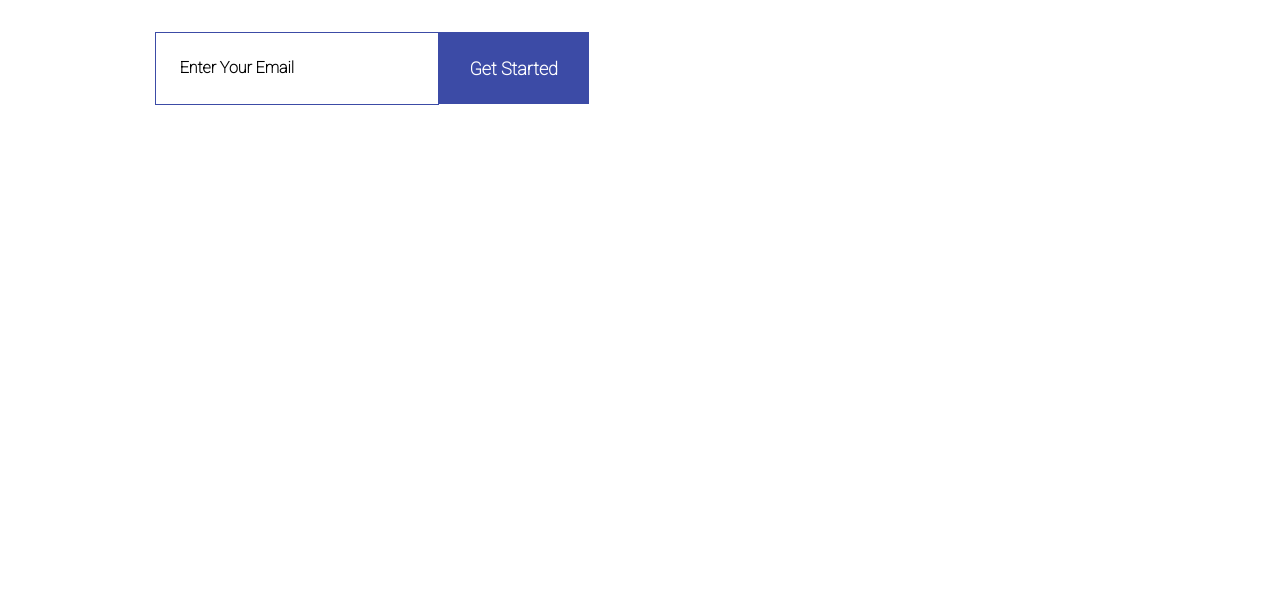
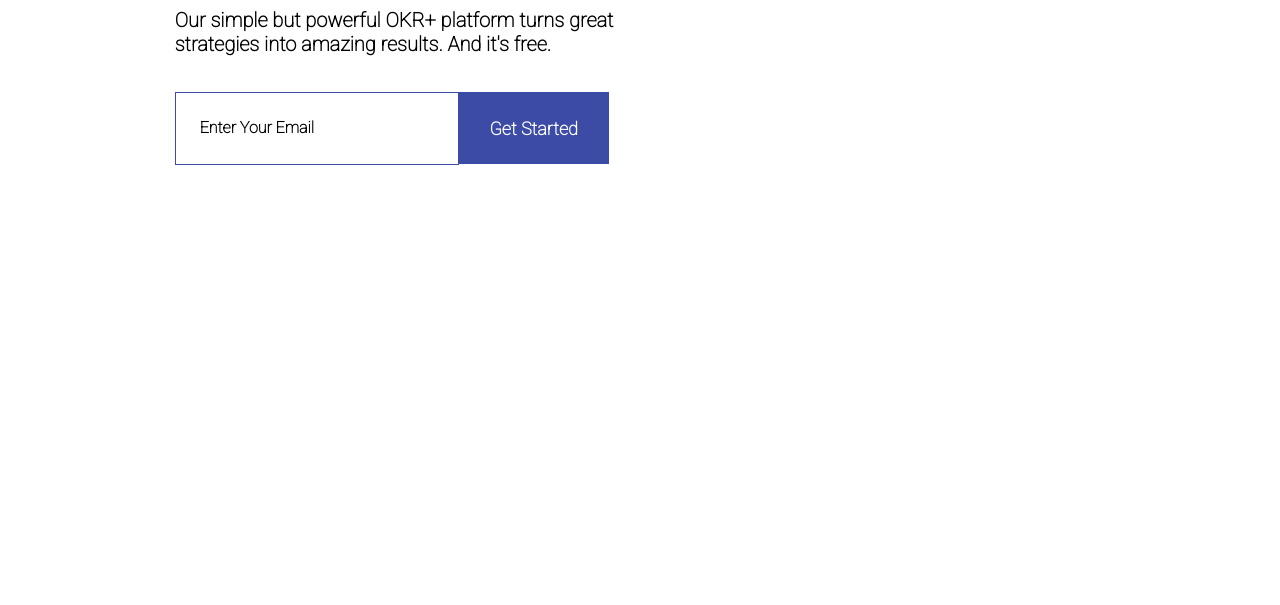
Before and after one commit to jegius/olga-edu, a website: page index.html in a window 1280 px wide. Shown: the part 435-1040 px from the top of the page. Before the commit the page ends 920 px from the top, so only its background shows below. Drawn offline with nearby package versions, Linux system fonts and the light colour scheme.

Commit message:
proverka

```diff
--- a/css/main.css
+++ b/css/main.css
@@ -16,7 +16,7 @@ html {
     font-size: 12px;
 }
 body {
-    margin: 0;
+    margin: 5rem;
     padding: 0;
 }
 a {
```
